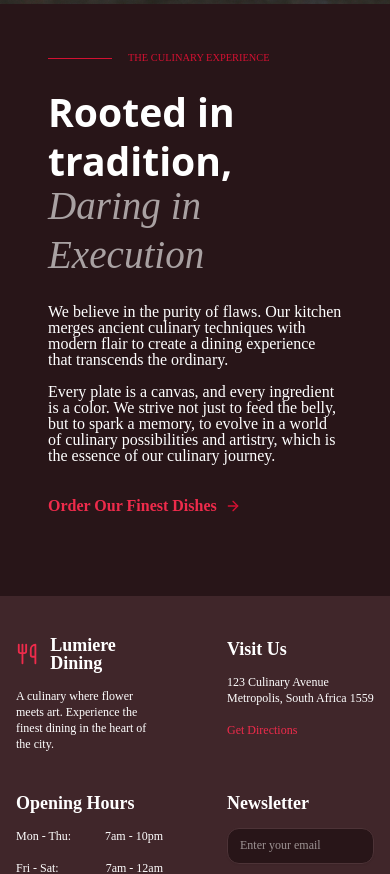
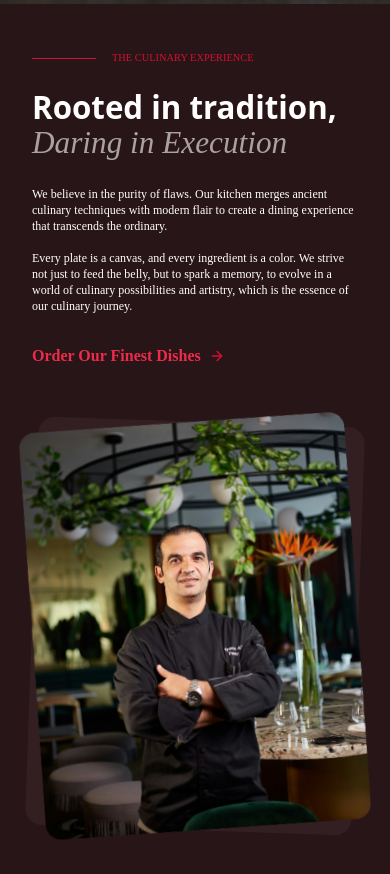
Before and after one commit to techiemokhele/lumiere_dining, a Next.js app: page /our-story in a window 390 px wide. Shown: the part 840-1714 px from the top of the page. Built offline with nearby package versions, Linux system fonts and the light colour scheme; a web font is replaced by a local one.

Commit message:
feat(our-story): added chef image responsive with rotation

```diff
--- a/src/app/our-story/page.tsx
+++ b/src/app/our-story/page.tsx
@@ -3,6 +3,7 @@ import { PaddingContainer } from "@/components/structure/PaddingContainer";
 import { PageContainer } from "@/components/structure/PageContainer";
 import { Button } from "@/components/ui/button";
 import { ArrowRight } from "lucide-react";
+import Image from "next/image";
 import React from "react";
 
 export default function OurStoryPage() {
@@ -18,9 +19,9 @@ export default function OurStoryPage() {
         />
       </div>
 
-      <section className="flex flex-col w-full lg:p-12 py-12 px-8">
+      <section className="flex flex-col w-full lg:px-12 lg:py-12 py-12 px-4">
         <PaddingContainer size="large">
-          <div className="flex lg:flex-row flex-col gap-6">
+          <div className="flex lg:flex-row flex-col gap-12 items-center">
             <div className="flex flex-col gap-6 lg:w-2/3 w-full">
               <p className="flex items-center gap-4 font-normal text-xxs text-crimson-600 uppercase">
                 <span className="w-16 border-t border-crimson-600"></span> the
@@ -28,23 +29,23 @@ export default function OurStoryPage() {
               </p>
 
               <div className="flex flex-col w-full">
-                <h1 className="font-sans !font-extrabold lg:text-6xl text-4xl text-white">
+                <h1 className="font-sans !font-extrabold lg:text-6xl text-3xl text-white">
                   Rooted in tradition,
                   <br />
                 </h1>
-                <h2 className="font-normal lg:text-6xl text-4xl text-white-60 italic lg:-mt-4 -mt-1">
+                <h2 className="font-normal lg:text-6xl text-3xl text-white-60 italic lg:-mt-4 -mt-1">
                   Daring in Execution
                 </h2>
               </div>
 
               <div className="flex flex-col gap-4">
-                <p className="font-normal text-sm text-white">
+                <p className="font-normal lg:text-sm text-xs text-white">
                   We believe in the purity of flaws. Our kitchen merges ancient
                   culinary techniques with modern flair to create a dining
                   experience that transcends the ordinary.
                 </p>
 
-                <p className="font-normal text-sm text-white">
+                <p className="font-normal lg:text-sm text-xs text-white">
                   Every plate is a canvas, and every ingredient is a color. We
                   strive not just to feed the belly, but to spark a memory, to
                   evolve in a world of culinary possibilities and artistry,
@@ -61,7 +62,18 @@ export default function OurStoryPage() {
               </Button>
             </div>
 
-            <div className="lg:w-1/2 w-full"></div>
+            <div className="lg:w-1/2 w-full flex justify-center">
+              <div className="relative w-full max-w-sm sm:max-w-md lg:max-w-lg aspect-[4/5] rounded-2xl bg-burgundy-900 p-3 rotate-2 flex items-center justify-center">
+                <Image
+                  src="/chef-antonie.jpg"
+                  alt="chef-antonie"
+                  fill
+                  priority
+                  sizes="(max-width: 640px) 90vw, (max-width: 1024px) 60vw, 500px"
+                  className="object-cover rounded-2xl -rotate-6"
+                />
+              </div>
+            </div>
           </div>
         </PaddingContainer>
       </section>
```
Also changed, not shown: public/chef-antonie.jpg (added).
